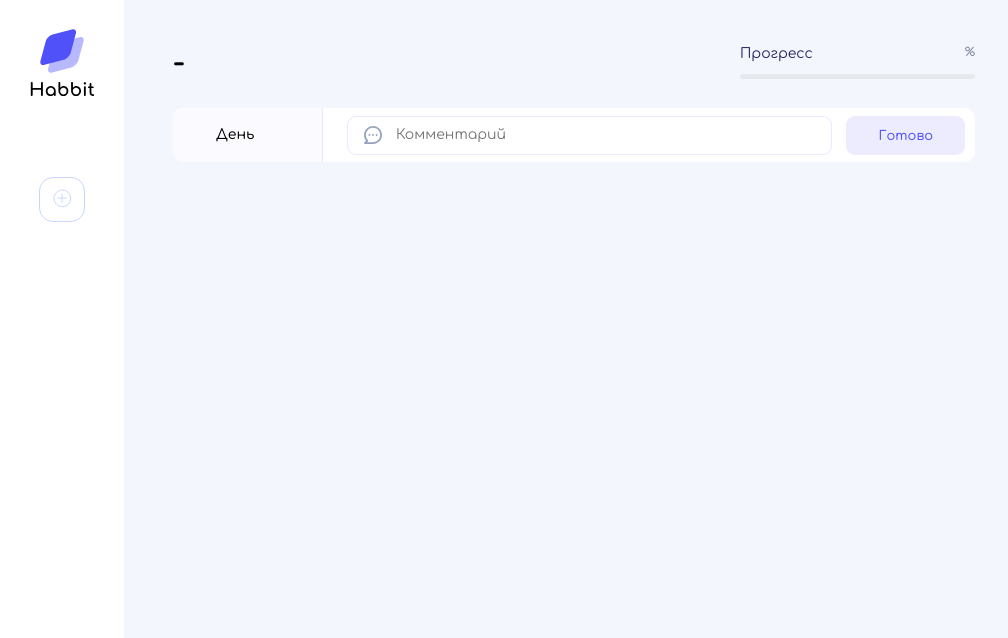
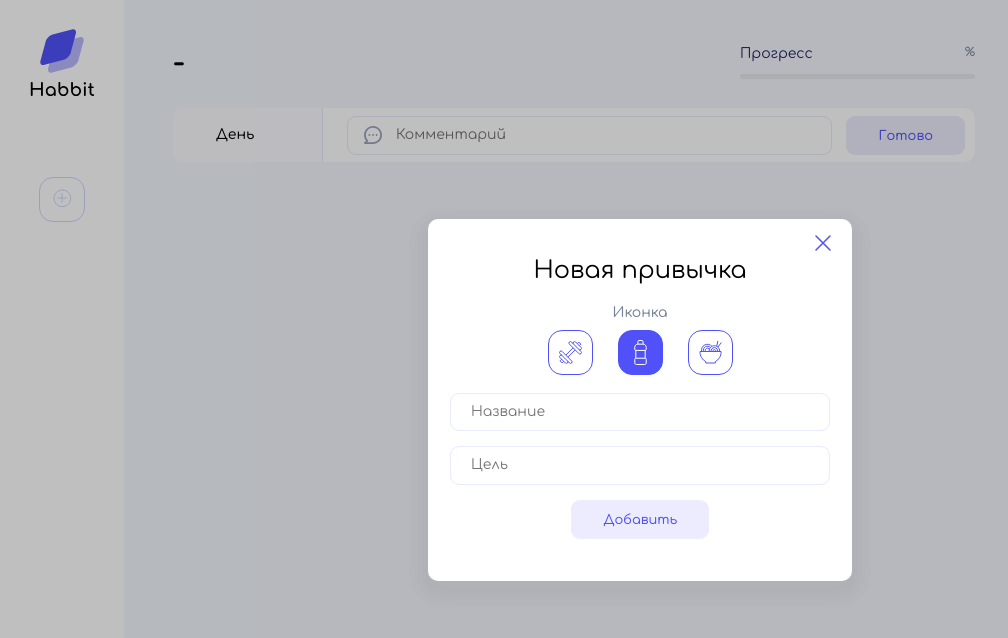
Before and after one commit to KolyadaS/2-js-basic, a plain HTML site: page 18-habit-project/index.html in a window 1280 px wide. Shown: the whole page, without its empty margins (0-1008 px from the left). Drawn offline with Linux system fonts and the light colour scheme.

Commit message:
Верстка popup окна

```diff
--- a/18-habit-project/index.html
+++ b/18-habit-project/index.html
@@ -57,6 +57,32 @@
           </div>
         </main>
       </div>
+
+      <div class="cover cover_hidden">
+        <div class="popup">
+          <h2>Новая привычка</h2>
+          <div class="icon-label">Иконка</div>
+          <div class="icon-select">
+            <button class="icon">
+              <img src="./images/sport.svg" alt="Спорт" />
+            </button>
+            <button class="icon icon_active">
+              <img src="./images/water.svg" alt="Вода" />
+            </button>
+            <button class="icon">
+              <img src="./images/food.svg" alt="Еда" />
+            </button>
+          </div>
+          <form class="popup__form">
+            <input type="text" name="name" placeholder="Название" />
+            <input type="number" name="target" placeholder="Цель" />
+            <button class="button" type="submit">Добавить</button>
+          </form>
+          <button class="popup__close">
+            <img src="./images/close.svg" alt="Закрыть" />
+          </button>
+        </div>
+      </div>
     </div>
     <script src="./scripts/app.js"></script>
   </body>
--- a/18-habit-project/styles/style.css
+++ b/18-habit-project/styles/style.css
@@ -237,3 +237,103 @@ input.error {
 .button:hover {
   background: #e4e2fa;
 }
+
+.cover {
+  position: fixed;
+  left: 0;
+  right: 0;
+  bottom: 0;
+  top: 0;
+  background: #00000040;
+  display: flex;
+  align-items: center;
+  justify-content: center;
+}
+
+.cover_hidden {
+  /* display: none; */
+}
+
+.popup {
+  background: #ffffff;
+  box-shadow: 0px 8px 14px 12px #3838380d;
+  border-radius: 10px;
+  max-width: 424px;
+  width: 100%;
+  padding: 20px 22px 42px 22px;
+  position: relative;
+  display: flex;
+  flex-direction: column;
+  align-items: center;
+}
+
+.popup__close {
+  position: absolute;
+  right: 15px;
+  top: 15px;
+  border: none;
+  cursor: pointer;
+  background: none;
+}
+
+h2 {
+  font-size: 24px;
+  font-weight: 400;
+  line-height: 26.76px;
+  text-align: center;
+}
+
+.icon-label {
+  font-family: Comfortaa;
+  font-size: 14px;
+  font-weight: 500;
+  line-height: 15.61px;
+  color: #768396;
+  margin-bottom: 9px;
+}
+
+.icon-select {
+  display: flex;
+  gap: 25px;
+  margin-bottom: 18px;
+}
+
+.icon {
+  border: 1px solid #5051f9;
+  border-radius: 14px;
+  background: #ffffff;
+  display: flex;
+  align-items: center;
+  justify-content: center;
+  width: 45px;
+  height: 45px;
+  cursor: pointer;
+}
+
+.icon:hover {
+  background: #6a6afb;
+}
+
+.icon:hover img {
+  filter: brightness(0) invert(1);
+}
+
+.icon_active {
+  background: #5051f9;
+}
+
+.icon_active img {
+  filter: brightness(0) invert(1);
+}
+
+.popup__form {
+  width: 100%;
+  display: flex;
+  flex-direction: column;
+  align-items: center;
+  gap: 15px;
+}
+
+.popup__form input {
+  width: 100%;
+}
```
Also changed, not shown: 18-habit-project/images/close.svg (added).
